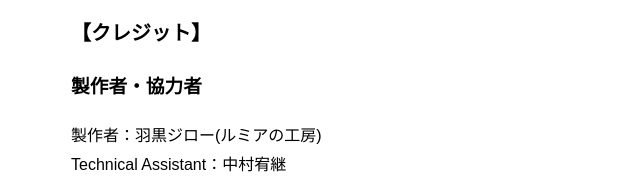
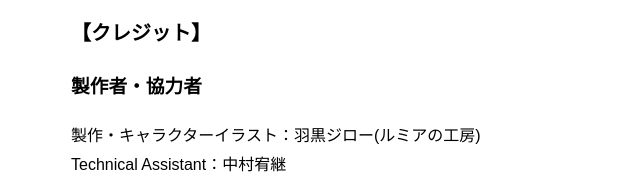
Before and after one commit to EvenOdd7037/riseup-lumia-demo-web, a plain HTML site: page index.html in a window 1280 px wide. Shown: the part 1160-1356 px from the top of the page, without its empty margins (97-737 px from the left). Drawn offline with Linux system fonts and the light colour scheme; no server answers.

Commit message:
docs:キャラクター誰書いたのか明記しておいた

```diff
--- a/index.html
+++ b/index.html
@@ -79,7 +79,7 @@
       <h2 id="credits-title" style="margin:0 0 16px; font-size:20px;">【クレジット】</h2>
 
       <h3>製作者・協力者</h3>
-      <p>製作者：羽黒ジロー(ルミアの工房)<br>Technical Assistant：中村宥継</p>
+      <p>製作・キャラクターイラスト：羽黒ジロー(ルミアの工房)<br>Technical Assistant：中村宥継</p>
 
       <h3>音楽・環境音</h3>
       <ul>
```
